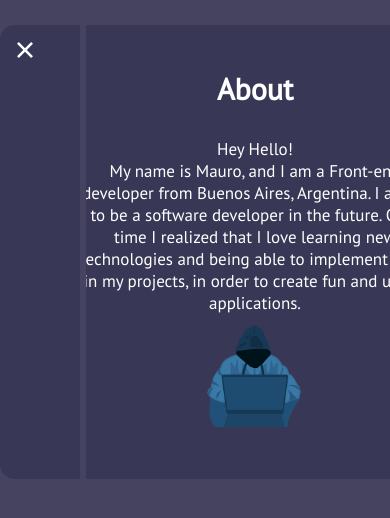
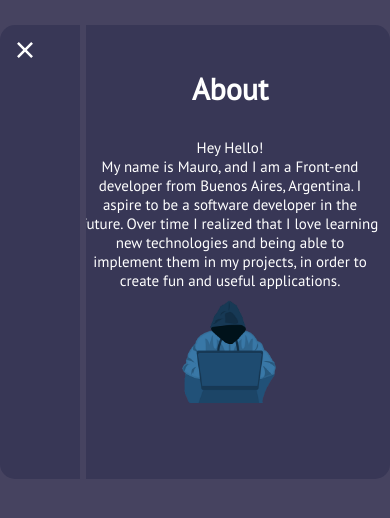
Before and after one commit to maureSs/maurososa-OLD, a React (Create React App) app: page /about in a window 390 px wide. Shown: the top 518 px of the page. Built offline with nearby package versions, Linux system fonts and the light colour scheme.

Commit message:
website commit

```diff
--- a/src/components/About.styles.js
+++ b/src/components/About.styles.js
@@ -27,9 +27,9 @@ export const Wrapper = styled.div`
     font-family: 'PT Sans', sans-serif;
     text-align: center;
     @media (max-width: 480px) {
-      width: 350px;
+      width: 300px;
       height: 400px;
-      font-size: 17px;
+      font-size: 15px;
       margin-left: 70px;
       margin-top: 0px;
     }
--- a/src/index.css
+++ b/src/index.css
@@ -23,7 +23,7 @@ body {
 }
 @media (max-width: 480px) {
   .main-container {
-    max-width: 420px;
+    max-width: 370px;
     min-height: 400px;
     margin: 25px auto;
     border: 5px;
```
